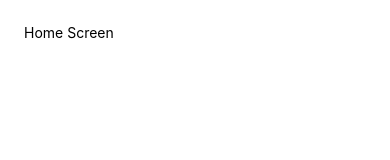
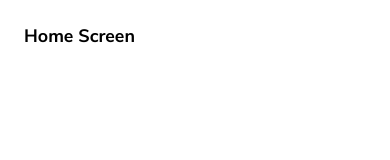
Before and after one commit to MadJiGit/ReviewApp, a React Native app: screen / in a window 390 px wide. Shown: the top 160 px of the page. Built offline with nearby package versions, Linux system fonts and the light colour scheme.

Commit message:
fixing error into AppLoading props onFinish={() => setFontsLoaded({isReady: true })} or onFinish={() => setFontsLoaded(true)}

```diff
--- a/App.js
+++ b/App.js
@@ -10,22 +10,20 @@ const getFonts = () => Font.loadAsync({
 
 export default function App() {
   // loadAsync is not work correctly
-	// const [fontsLoaded, setFontsLoaded] = useState(false);
+	const [fontsLoaded, setFontsLoaded] = useState(false);
 
-  // if(fontsLoaded){
-  //   return (
-  //     <Home />
-  //   );
-  // } else {
-  //   return (
-  //     <AppLoading
-  //       startAsync={getFonts}
-  //       onFinish={() => setFontsLoaded( {isReady: true })}
-  //     />
-  //   );
-  // }
-
-  return (
-    <Home />
-  );
+  if(fontsLoaded){
+    return (
+      <Home />
+    );
+  } else {
+    return (
+      <AppLoading
+        startAsync={getFonts}
+        // May be onFinish={() => setFontsLoaded(true)}
+        onFinish={() => setFontsLoaded({isReady: true })}
+        onError={console.warn}
+      />
+    );
+  }
 }
--- a/screens/home.jsx
+++ b/screens/home.jsx
@@ -5,7 +5,7 @@ import { StyleSheet, View, Text } from 'react-native';
 export default function Home() {
     return (
         <View style={styles.container}>
-            <Text>
+            <Text style={styles.titletext}>
                 Home Screen
             </Text>
         </View>
@@ -16,5 +16,10 @@ export default function Home() {
 const styles = StyleSheet.create({
     container: {
         padding: 24
+    },
+    titletext: {
+        fontFamily: 'nunito-bold',
+        fontSize: 18,
     }
+
 });
```
